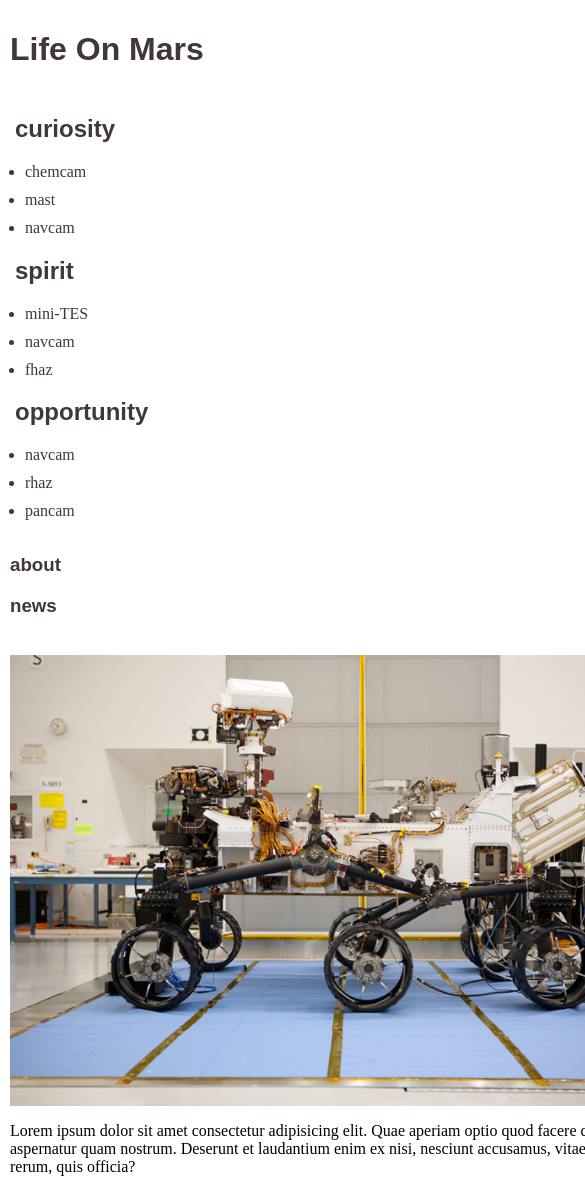
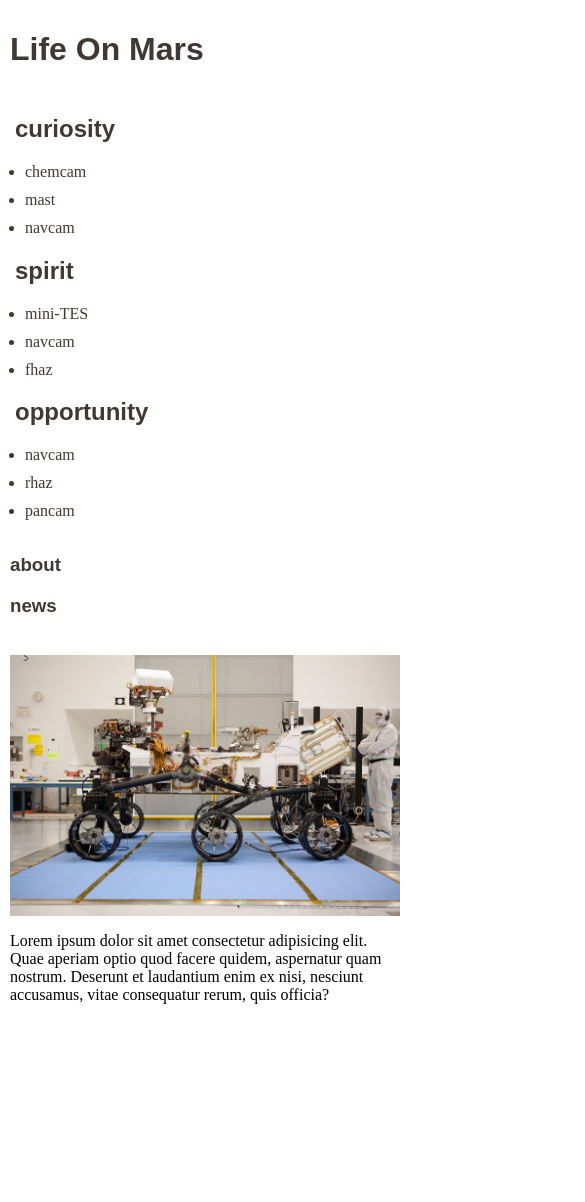
Before and after one commit to stephstout/life-on-mars, a React (Create React App) app: page / in a window 390 px wide. Shown: the top 1202 px of the page, 585 px wide, since content can reach past the window. After the commit the page ends 1030 px from the top, so only its background shows below. Built offline with nearby package versions, Linux system fonts and the light colour scheme; no server answers; a web font is replaced by a local one.

Commit message:
heroku config

```diff
--- a/src/App.css
+++ b/src/App.css
@@ -98,6 +98,7 @@ li {
 
 .home {
   padding: 10px;
+  width: 100%;
 }
   .topnav a {
     float: none;
--- a/src/components/Weather.js
+++ b/src/components/Weather.js
@@ -29,7 +29,7 @@ const Weather = () => {
     return (
         <div>
             <h4>current temp:</h4>
-            console.log(weatherData)
+
           <p>{`${Math.round((weatherData.main.temp - 273.15) * (9/5) + 32)} degrees F`}</p>
         </div>
     );
```
